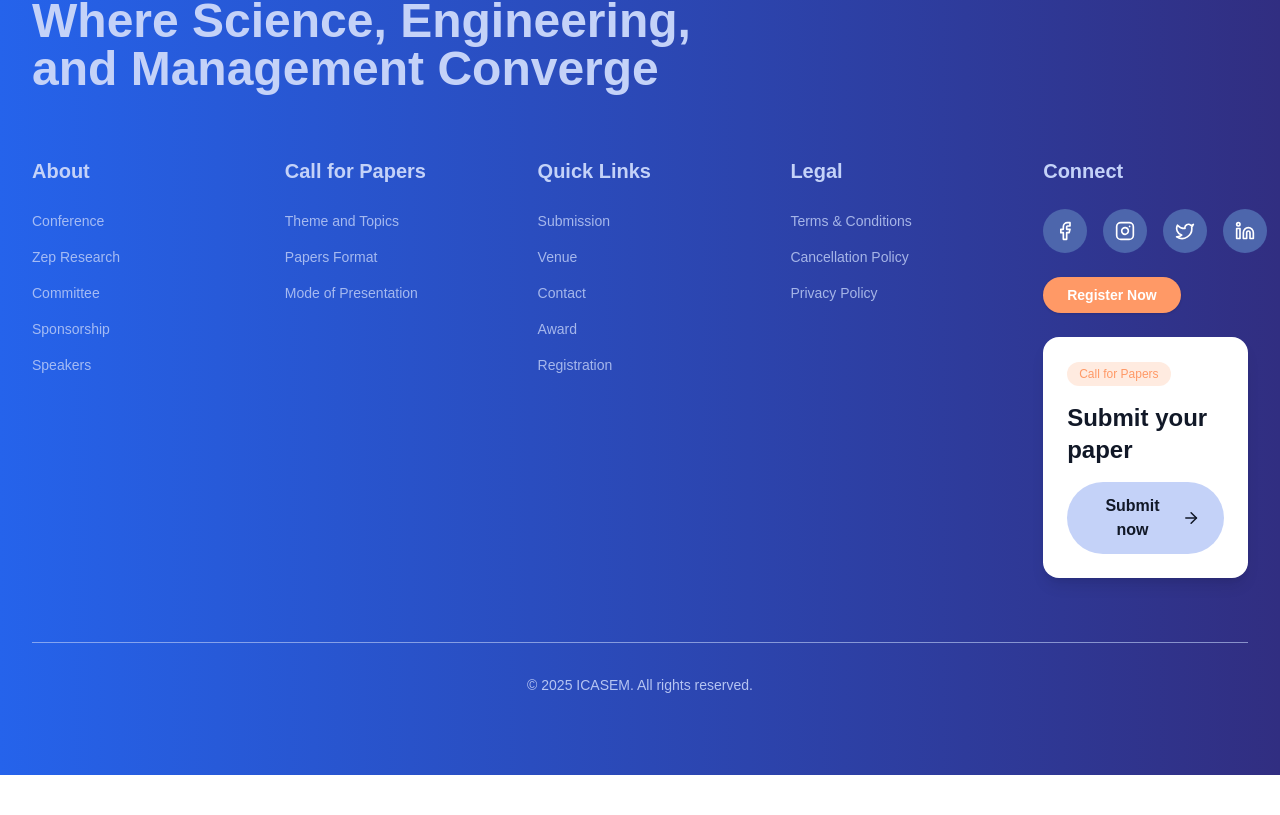
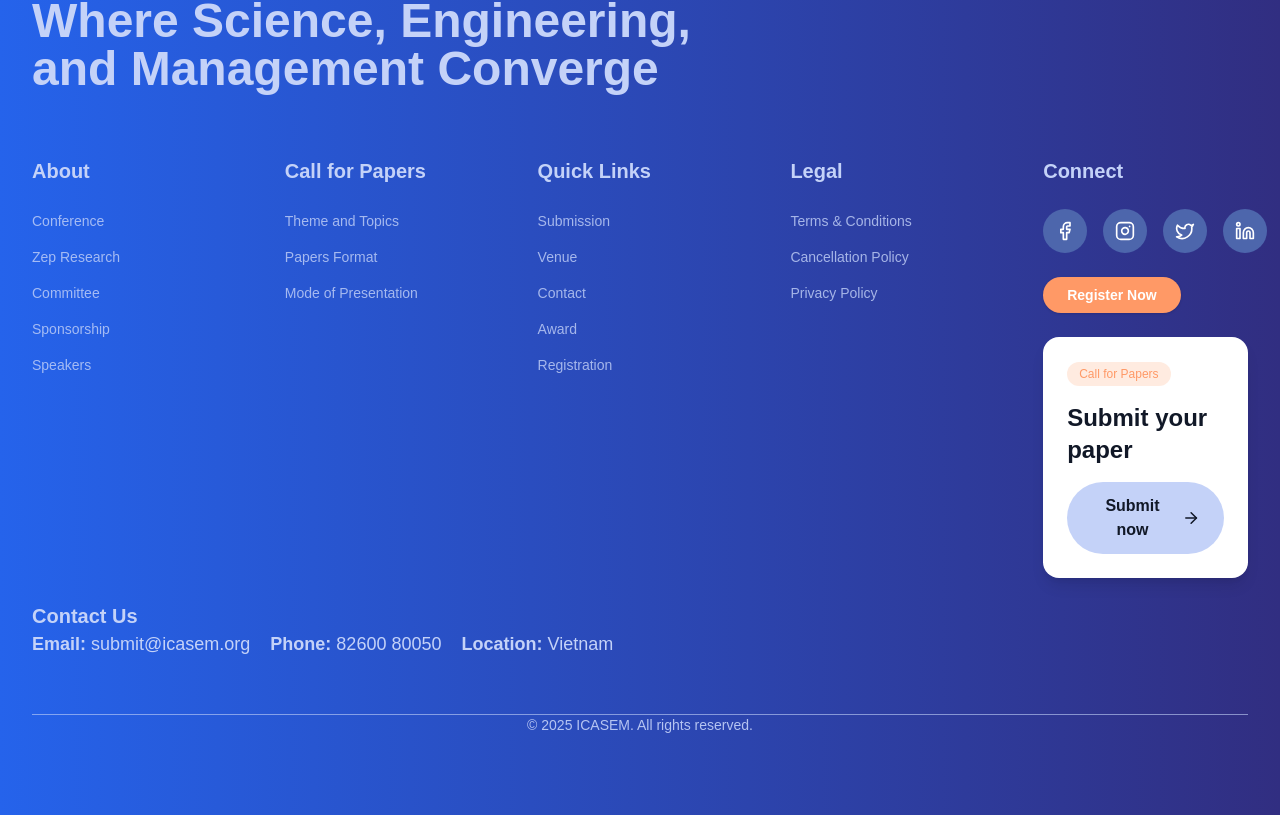
Before and after one commit to ZepResearch/iceasem, a Next.js app: page /about-organizers in a window 1280 px wide. Shown: the part 1216-2031 px from the top of the page. Before the commit the page ends 1991 px from the top, so only its background shows below. Built offline with nearby package versions, Linux system fonts and the light colour scheme.

Commit message:
conact info added

```diff
--- a/src/app/(pages)/about-organizers/page.js
+++ b/src/app/(pages)/about-organizers/page.js
@@ -40,7 +40,7 @@ export default function AboutCompany() {
     { icon: MapPin, text: "Vietnam" },
     { icon: Users, text: "500+ Expected Attendees" },
     { icon: Globe, text: "International Speakers" },
-    { icon: Mail, text: "info@icasem.com" },
+    { icon: Mail, text: "submit@icasem.org" },
     { icon: Phone, text: "+91 82600 80050" },
   ]
 
--- a/src/components/Footer.jsx
+++ b/src/components/Footer.jsx
@@ -215,11 +215,24 @@ export function Footer() {
             </motion.div>
           </div>
         </motion.div>
-
+        <motion.div variants={item} className="py-6">
+              <h3 className="text-xl font-semibold text-[#c4d2f8]">Contact Us</h3>
+              <ul className=" gap-5  flex">
+                <li className="text-[#c4d2f8] text-lg">
+                  <span className="font-semibold">Email:</span> submit@icasem.org
+                </li>
+                <li className="text-[#c4d2f8] text-lg">
+                  <span className="font-semibold">Phone:</span> 82600 80050
+                </li>
+                <li className="text-[#c4d2f8] text-lg">
+                  <span className="font-semibold">Location:</span> Vietnam
+                </li>
+              </ul>
+            </motion.div>
         {/* Copyright */}
         <motion.div
           variants={item}
-          className="mt-16 pt-8 border-t border-[#c4d2f8]/60 text-center text-sm text-[#c4d2f8]/90"
+          className="mt-8 border-t border-[#c4d2f8]/60 text-center text-sm text-[#c4d2f8]/90"
         >
           © 2025 ICASEM. All rights reserved.
         </motion.div>
```
